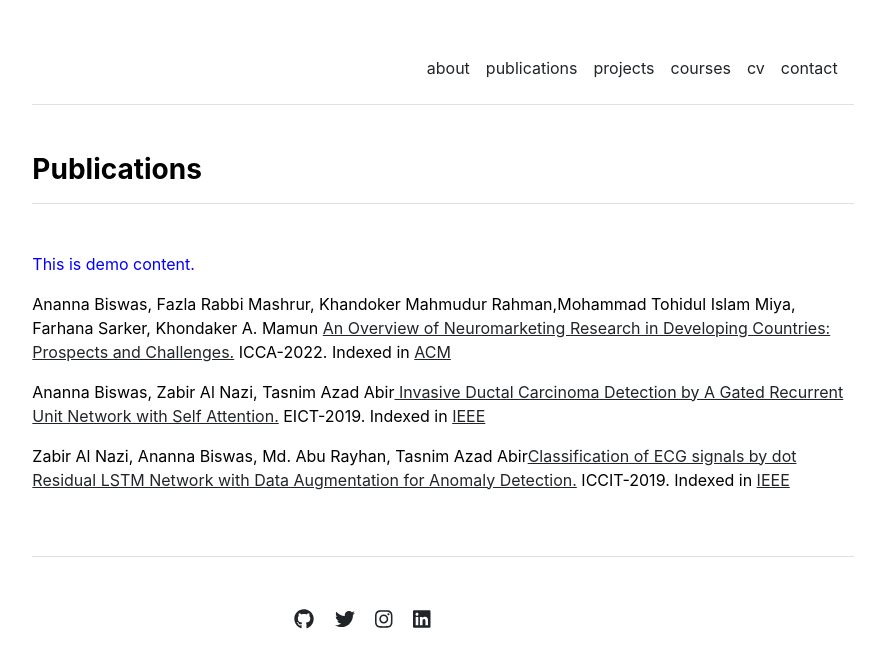
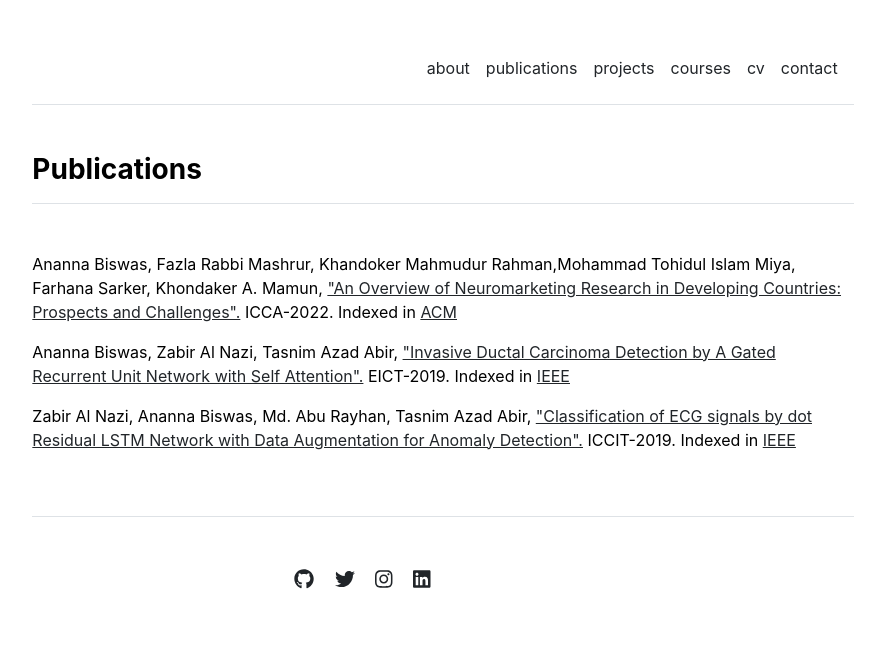
Before and after one commit to Anannabiswas/anannabiswas.github.io, a Jekyll site: the page built from publications.md, in a window 1280 px wide. Shown: the top 668 px of the page, without its empty margins (197-1082 px from the left). Built offline with Jekyll 4.4.1, drawn with Linux system fonts in a browser that asks for light colours.

Commit message:
Update publications.html

```diff
--- a/_includes/publications.html
+++ b/_includes/publications.html
@@ -1,21 +1,24 @@
 <div class="row g-5 mb-5">
   <div>
     <h3 class="fw-bold border-bottom pb-3 mb-5">Publications</h3>
-     <p style="color:blue">This is demo content.</p>
+
+
+     <p>Ananna Biswas, Fazla Rabbi Mashrur, Khandoker Mahmudur Rahman,Mohammad Tohidul Islam Miya, Farhana Sarker, Khondaker A. Mamun,
+     <a href="/assets/paper/icca.pdf" target="_blank" style="color:blue">"An Overview of Neuromarketing Research in Developing Countries: Prospects and Challenges".</a> ICCA-2022. Indexed in <a href ="https://dl.acm.org/doi/abs/10.1145/3542954.3542977" target="_blank">ACM</a></p>
+     </p>
+
+
   <div>
-     <p>Ananna Biswas, Fazla Rabbi Mashrur, Khandoker Mahmudur Rahman,Mohammad Tohidul Islam Miya, Farhana Sarker, Khondaker A. Mamun <a href ="/assets/paper/icca.pdf" target="_blank" style="color: blue">An Overview of Neuromarketing Research in Developing Countries: Prospects and Challenges.</a> ICCA-2022. Indexed in <a href ="https://dl.acm.org/doi/abs/10.1145/3542954.3542977" target="_blank">ACM</a></p>
+
+     <p>Ananna Biswas, Zabir Al Nazi, Tasnim Azad Abir,
+     <a href ="/assets/paper/eict.pdf" style="color:blue">"Invasive Ductal Carcinoma Detection by A Gated Recurrent Unit Network with Self Attention".</a> EICT-2019. Indexed in <a href = "https://ieeexplore.ieee.org/abstract/document/9068841" target="_blank"> IEEE </a> </p>
      </p>
   </div>
 
   <div>
 
-     <p>Ananna Biswas, Zabir Al Nazi, Tasnim Azad Abir<a href ="/assets/paper/eict.pdf" style="color:red"> Invasive Ductal Carcinoma Detection by A Gated Recurrent Unit Network with Self Attention.</a> EICT-2019. Indexed in <a href = "https://ieeexplore.ieee.org/abstract/document/9068841" target="_blank"> IEEE </a> </p>
-     </p>
-  </div>
-
-  <div>
-
-     <p>Zabir Al Nazi, Ananna Biswas, Md. Abu Rayhan, Tasnim Azad Abir<a href ="/assets/paper/iccit.pdf" style="color:blue">Classification of ECG signals by dot Residual LSTM Network with Data Augmentation for Anomaly Detection.</a> ICCIT-2019. Indexed in <a href = "https://ieeexplore.ieee.org/document/9038287" target="_blank"> IEEE </a></p>
+     <p>Zabir Al Nazi, Ananna Biswas, Md. Abu Rayhan, Tasnim Azad Abir,
+       <a href ="/assets/paper/iccit.pdf" style="color:blue">"Classification of ECG signals by dot Residual LSTM Network with Data Augmentation for Anomaly Detection".</a> ICCIT-2019. Indexed in <a href = "https://ieeexplore.ieee.org/document/9038287" target="_blank"> IEEE </a></p>
      </p>
   </div>
 </div>
```
